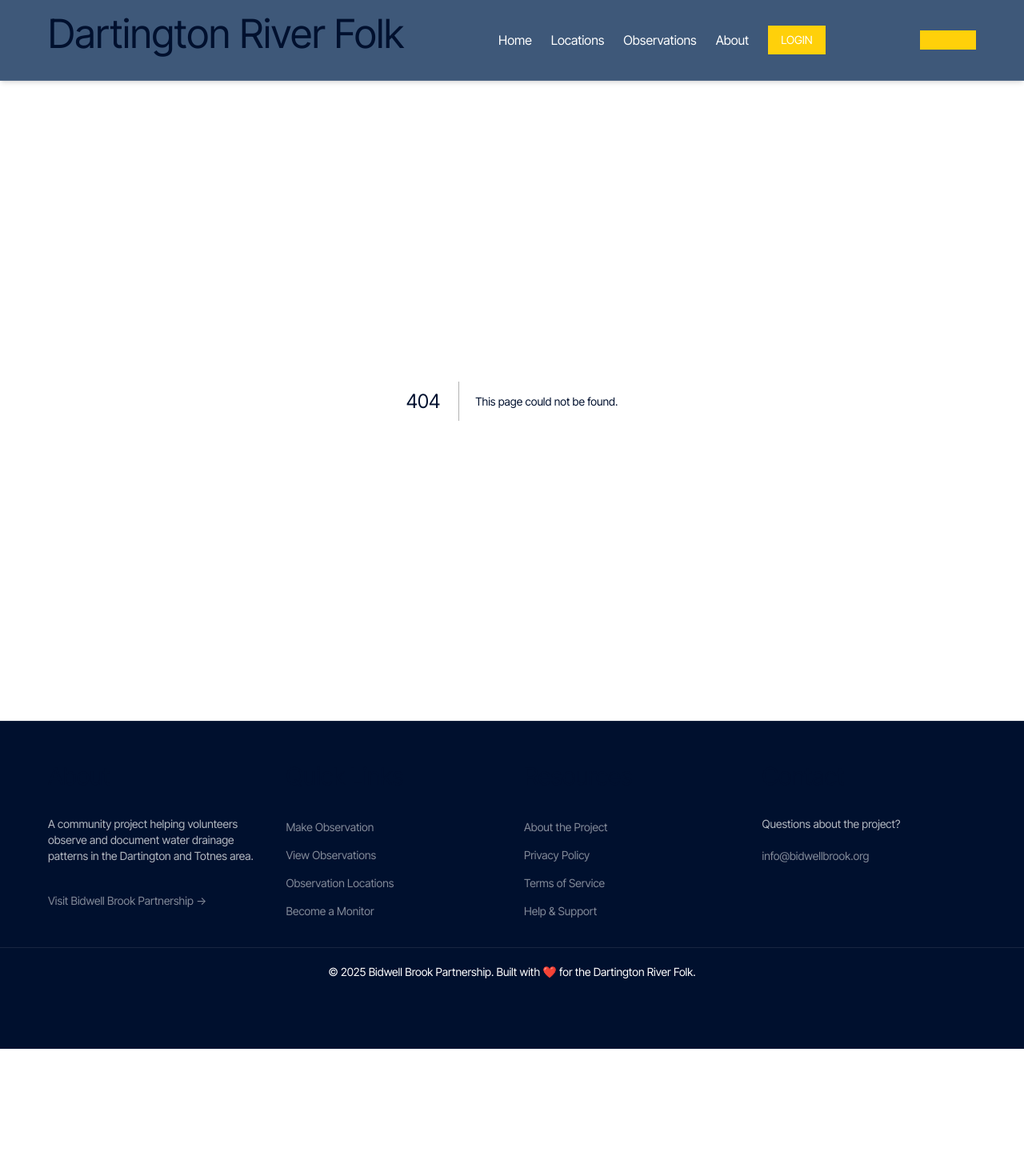
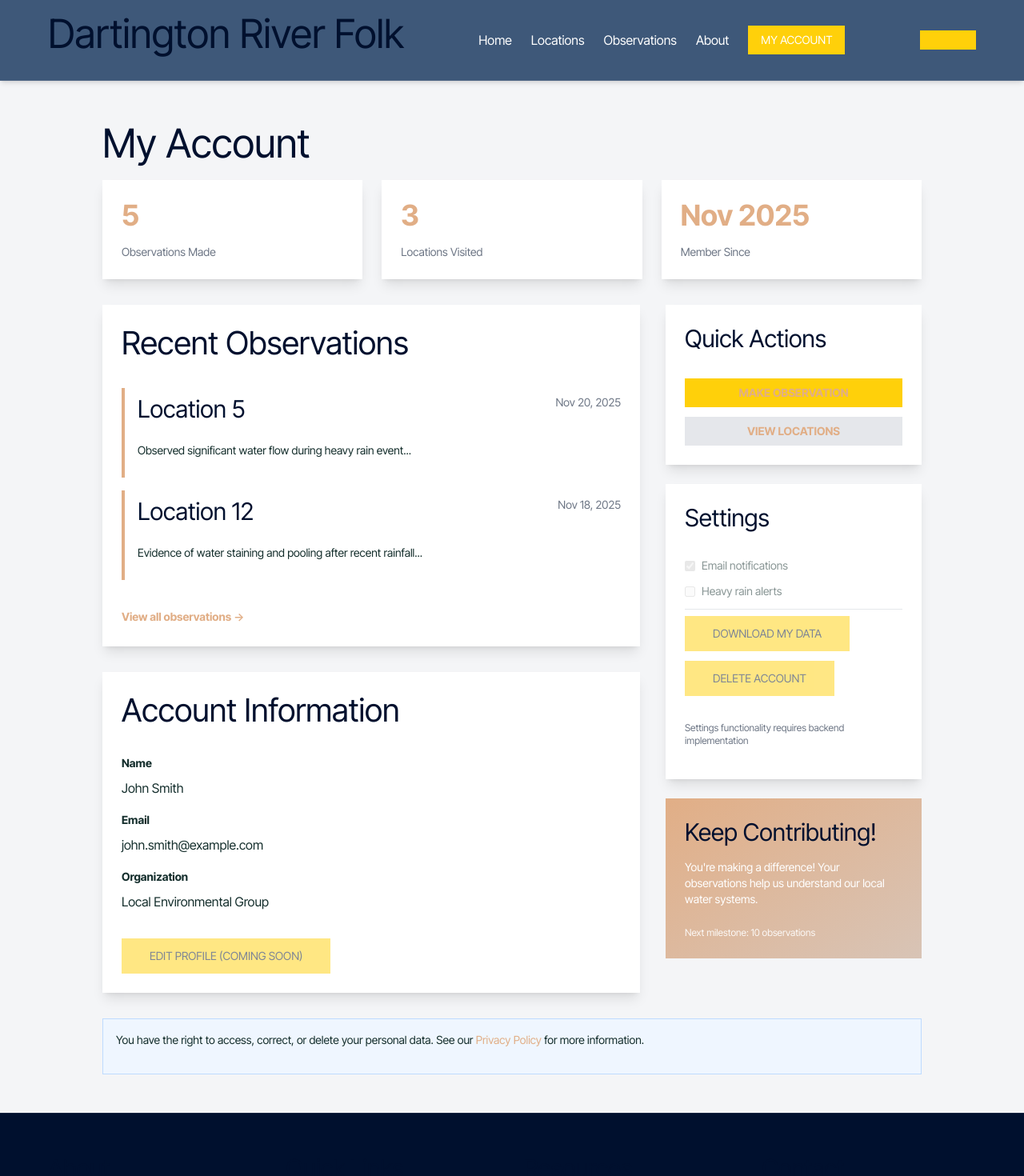
Before and after one commit to campbellssource/dartington-river-folk, a Next.js app: page /account in a window 1280 px wide. Before the commit this address had no page. Shown: the top 1470 px of the page at 80% size. Before the commit the page ends 1311 px from the top, so only its background shows below. Built offline with nearby package versions, Linux system fonts and the light colour scheme.

Commit message:
Add account dashboard page with user stats and settings
Co-authored-by: campbellssource <13255539+campbellssource@users.noreply.github.com>

```diff
--- /dev/null
+++ b/app/account/page.tsx
@@ -0,0 +1,220 @@
+"use client";
+
+import Link from "next/link";
+
+export default function AccountPage() {
+  // Mock user data - would come from authentication in real app
+  const mockUser = {
+    name: "John Smith",
+    email: "john.smith@example.com",
+    organization: "Local Environmental Group",
+    joinedDate: "2025-11-01",
+    observationCount: 5,
+    locationsVisited: 3,
+  };
+
+  return (
+    <div className="min-h-screen bg-[var(--secondary-light-grey)] py-12">
+      <div className="container mx-auto px-4">
+        <div className="max-w-5xl mx-auto">
+          <h1 className="text-3xl md:text-4xl font-bold mb-8 text-[var(--primary-navy)]">
+            My Account
+          </h1>
+
+          {/* Overview Stats */}
+          <div className="grid md:grid-cols-3 gap-6 mb-8">
+            <div className="bg-white shadow-lg p-6">
+              <div className="text-4xl font-bold text-[var(--primary-accent)] mb-2">
+                {mockUser.observationCount}
+              </div>
+              <div className="text-sm text-[var(--secondary-grey)]">
+                Observations Made
+              </div>
+            </div>
+            <div className="bg-white shadow-lg p-6">
+              <div className="text-4xl font-bold text-[var(--primary-accent)] mb-2">
+                {mockUser.locationsVisited}
+              </div>
+              <div className="text-sm text-[var(--secondary-grey)]">
+                Locations Visited
+              </div>
+            </div>
+            <div className="bg-white shadow-lg p-6">
+              <div className="text-4xl font-bold text-[var(--primary-accent)] mb-2">
+                {new Date(mockUser.joinedDate).toLocaleDateString('en-GB', { month: 'short', year: 'numeric' })}
+              </div>
+              <div className="text-sm text-[var(--secondary-grey)]">
+                Member Since
+              </div>
+            </div>
+          </div>
+
+          <div className="grid lg:grid-cols-3 gap-8">
+            {/* Main Content */}
+            <div className="lg:col-span-2 space-y-8">
+              {/* Recent Observations */}
+              <div className="bg-white shadow-lg p-6">
+                <h2 className="text-2xl font-semibold mb-4 text-[var(--primary-navy)]">
+                  Recent Observations
+                </h2>
+                <div className="space-y-4">
+                  <div className="border-l-4 border-[var(--primary-accent)] pl-4 py-2">
+                    <div className="flex justify-between items-start mb-1">
+                      <h3 className="font-semibold text-[var(--primary-navy)]">Location 5</h3>
+                      <span className="text-sm text-[var(--secondary-grey)]">Nov 20, 2025</span>
+                    </div>
+                    <p className="text-sm text-[var(--primary-dark)]">
+                      Observed significant water flow during heavy rain event...
+                    </p>
+                  </div>
+                  <div className="border-l-4 border-[var(--primary-accent)] pl-4 py-2">
+                    <div className="flex justify-between items-start mb-1">
+                      <h3 className="font-semibold text-[var(--primary-navy)]">Location 12</h3>
+                      <span className="text-sm text-[var(--secondary-grey)]">Nov 18, 2025</span>
+                    </div>
+                    <p className="text-sm text-[var(--primary-dark)]">
+                      Evidence of water staining and pooling after recent rainfall...
+                    </p>
+                  </div>
+                  <div className="mt-4">
+                    <Link
+                      href="/observations"
+                      className="text-[var(--link-color)] hover:text-[var(--link-hover)] font-semibold text-sm"
+                    >
+                      View all observations →
+                    </Link>
+                  </div>
+                </div>
+              </div>
+
+              {/* Account Information */}
+              <div className="bg-white shadow-lg p-6">
+                <h2 className="text-2xl font-semibold mb-4 text-[var(--primary-navy)]">
+                  Account Information
+                </h2>
+                <div className="space-y-4">
+                  <div>
+                    <label className="block text-sm font-semibold mb-1 text-[var(--primary-dark)]">
+                      Name
+                    </label>
+                    <p className="text-[var(--primary-dark)]">{mockUser.name}</p>
+                  </div>
+                  <div>
+                    <label className="block text-sm font-semibold mb-1 text-[var(--primary-dark)]">
+                      Email
+                    </label>
+                    <p className="text-[var(--primary-dark)]">{mockUser.email}</p>
+                  </div>
+                  <div>
+                    <label className="block text-sm font-semibold mb-1 text-[var(--primary-dark)]">
+                      Organization
+                    </label>
+                    <p className="text-[var(--primary-dark)]">{mockUser.organization || "Not specified"}</p>
+                  </div>
+                  <div className="pt-4">
+                    <button
+                      disabled
+                      className="px-6 py-2 bg-[var(--button-primary)] text-[var(--button-text)] hover:bg-[var(--button-primary-hover)] transition-colors uppercase font-semibold text-sm disabled:opacity-50"
+                    >
+                      Edit Profile (Coming Soon)
+                    </button>
+                  </div>
+                </div>
+              </div>
+            </div>
+
+            {/* Sidebar */}
+            <div className="space-y-6">
+              {/* Quick Actions */}
+              <div className="bg-white shadow-lg p-6">
+                <h3 className="text-lg font-semibold mb-4 text-[var(--primary-navy)]">
+                  Quick Actions
+                </h3>
+                <div className="space-y-3">
+                  <Link
+                    href="/observe"
+                    className="block w-full py-2 px-4 bg-[var(--button-primary)] text-[var(--button-text)] hover:bg-[var(--button-primary-hover)] transition-colors uppercase font-semibold text-sm text-center"
+                  >
+                    Make Observation
+                  </Link>
+                  <Link
+                    href="/locations"
+                    className="block w-full py-2 px-4 bg-gray-200 text-[var(--primary-dark)] hover:bg-gray-300 transition-colors uppercase font-semibold text-sm text-center"
+                  >
+                    View Locations
+                  </Link>
+                </div>
+              </div>
+
+              {/* Settings */}
+              <div className="bg-white shadow-lg p-6">
+                <h3 className="text-lg font-semibold mb-4 text-[var(--primary-navy)]">
+                  Settings
+                </h3>
+                <div className="space-y-3 text-sm">
+                  <div>
+                    <label className="flex items-center cursor-not-allowed opacity-50">
+                      <input type="checkbox" disabled checked className="mr-2" />
+                      <span>Email notifications</span>
+                    </label>
+                  </div>
+                  <div>
+                    <label className="flex items-center cursor-not-allowed opacity-50">
+                      <input type="checkbox" disabled className="mr-2" />
+                      <span>Heavy rain alerts</span>
+                    </label>
+                  </div>
+                  <div className="pt-2 border-t border-gray-200">
+                    <button
+                      disabled
+                      className="text-[var(--link-color)] hover:text-[var(--link-hover)] font-semibold text-sm disabled:opacity-50"
+                    >
+                      Download my data
+                    </button>
+                  </div>
+                  <div>
+                    <button
+                      disabled
+                      className="text-red-500 hover:text-red-700 font-semibold text-sm disabled:opacity-50"
+                    >
+                      Delete account
+                    </button>
+                  </div>
+                </div>
+                <p className="mt-4 text-xs text-[var(--secondary-grey)]">
+                  Settings functionality requires backend implementation
+                </p>
+              </div>
+
+              {/* Contribution Milestone */}
+              <div className="bg-gradient-to-br from-[var(--primary-accent)] to-[var(--primary-light)] text-white p-6">
+                <h3 className="text-lg font-semibold mb-2">
+                  Keep Contributing!
+                </h3>
+                <p className="text-sm mb-3">
+                  You&apos;re making a difference! Your observations help us understand
+                  our local water systems.
+                </p>
+                <div className="text-xs opacity-90">
+                  Next milestone: 10 observations
+                </div>
+              </div>
+            </div>
+          </div>
+
+          {/* GDPR Notice */}
+          <div className="mt-8 bg-blue-50 border border-blue-200 p-4 text-sm">
+            <p className="text-[var(--primary-dark)]">
+              You have the right to access, correct, or delete your personal data.
+              See our{" "}
+              <Link href="/privacy" className="text-[var(--link-color)] hover:text-[var(--link-hover)]">
+                Privacy Policy
+              </Link>{" "}
+              for more information.
+            </p>
+          </div>
+        </div>
+      </div>
+    </div>
+  );
+}
--- a/app/components/Header.tsx
+++ b/app/components/Header.tsx
@@ -44,10 +44,10 @@ export default function Header() {
               About
             </Link>
             <Link
-              href="/login"
+              href="/account"
               className="px-4 py-2 bg-[var(--button-primary)] text-[var(--button-text)] hover:bg-[var(--button-primary-hover)] transition-colors uppercase text-sm"
             >
-              Login
+              My Account
             </Link>
           </nav>
 
@@ -97,11 +97,11 @@ export default function Header() {
                 About
               </Link>
               <Link
-                href="/login"
+                href="/account"
                 className="mt-2 py-2 text-center bg-[var(--button-primary)] text-[var(--button-text)] hover:bg-[var(--button-primary-hover)] transition-colors uppercase text-sm"
                 onClick={() => setMobileMenuOpen(false)}
               >
-                Login
+                My Account
               </Link>
             </div>
           </nav>
```
